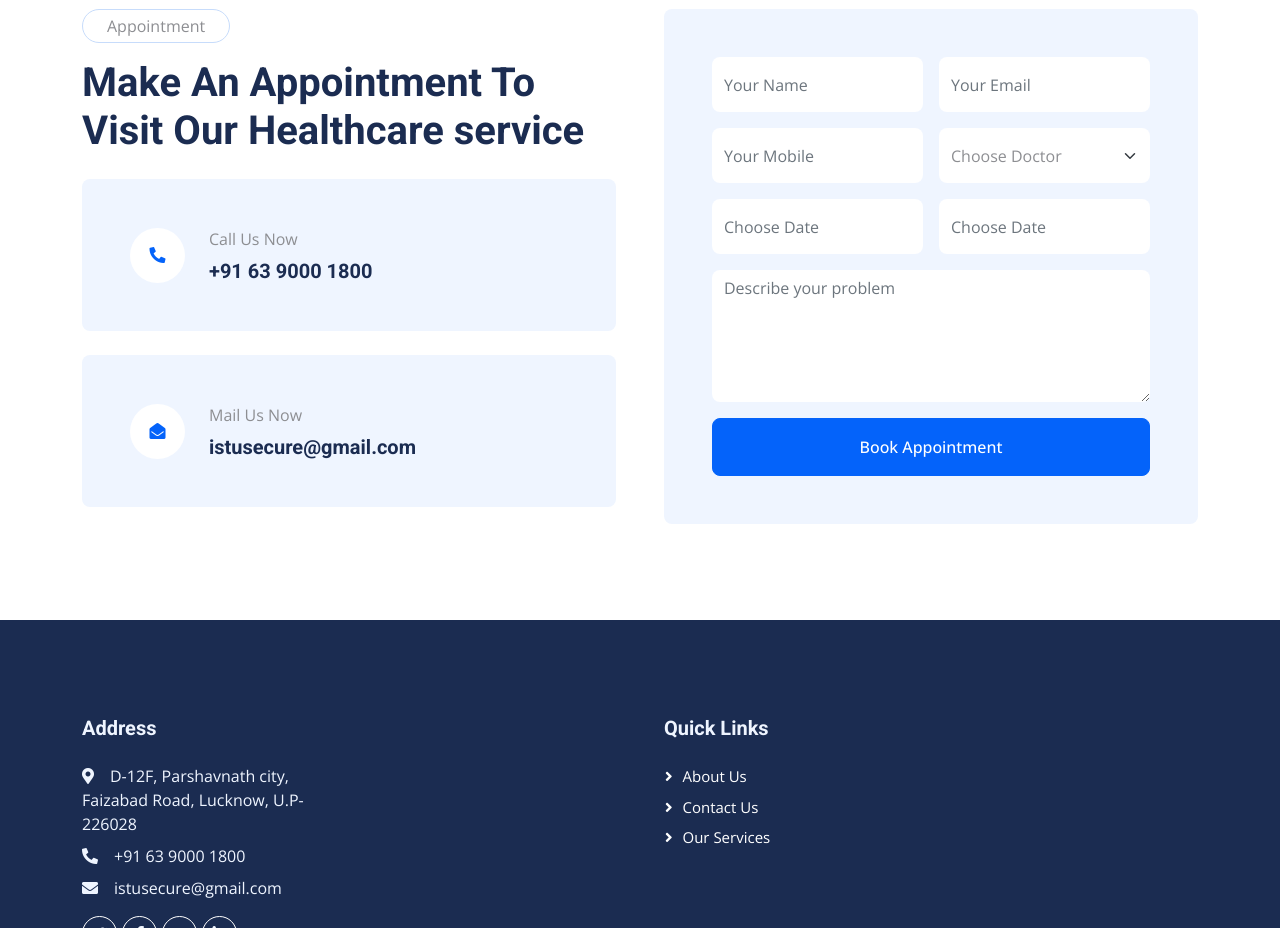
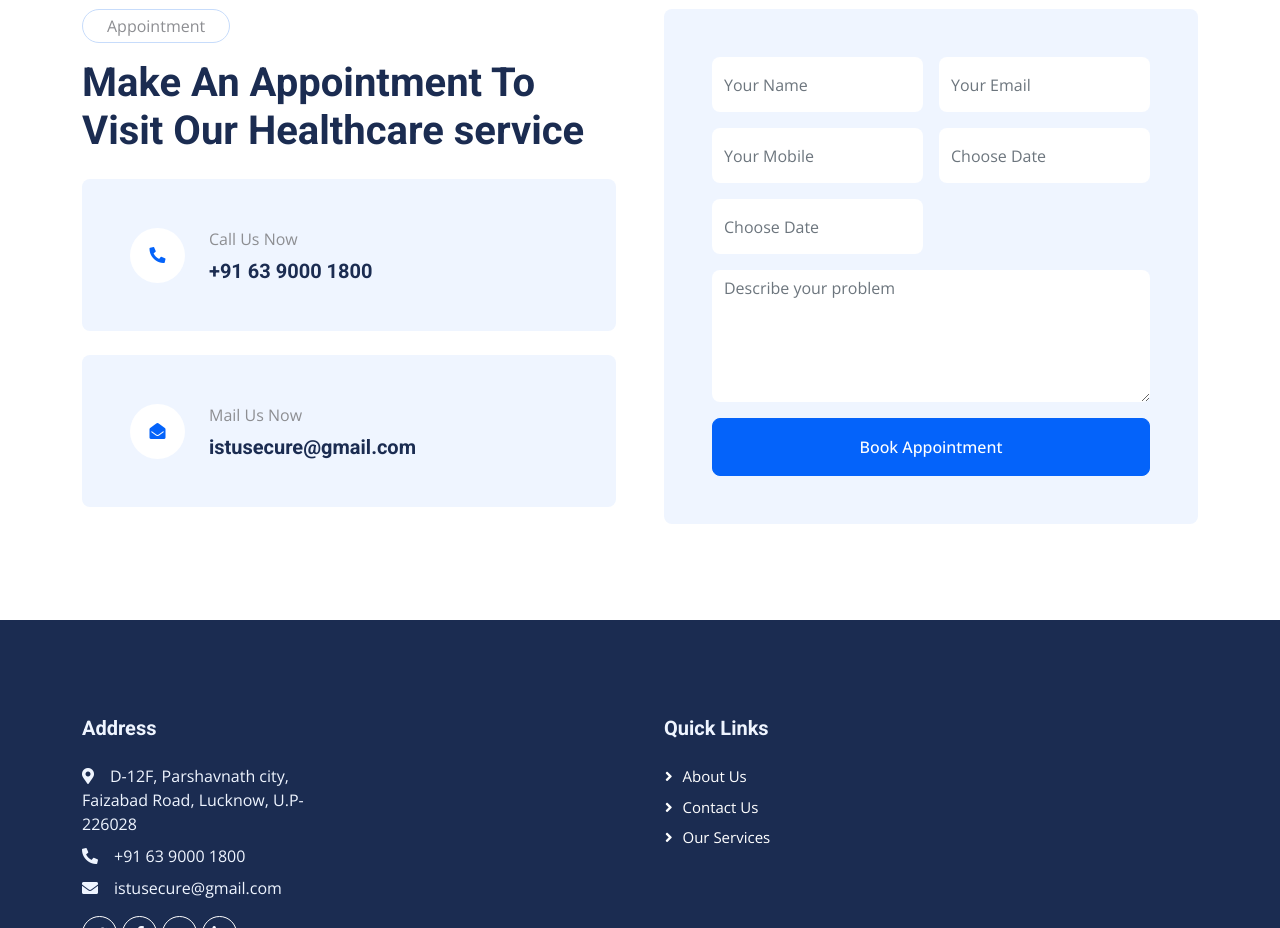
Before and after one commit to gyani0/stucare, a plain HTML site: page index.html in a window 1280 px wide. Shown: the part 2960-3888 px from the top of the page. Drawn offline with nearby package versions, Linux system fonts and the light colour scheme.

Commit message:
Update index.html

```diff
--- a/index.html
+++ b/index.html
@@ -452,14 +452,14 @@
                                 <div class="col-12 col-sm-6">
                                     <input type="text" class="form-control border-0" placeholder="Your Mobile" style="height: 55px;">
                                 </div>
-                                <div class="col-12 col-sm-6">
+                                <!--<div class="col-12 col-sm-6">
                                     <select class="form-select border-0" style="height: 55px;">
                                         <option selected>Choose Doctor</option>
                                         <option value="1">Doctor 1</option>
                                         <option value="2">Doctor 2</option>
                                         <option value="3">Doctor 3</option>
                                     </select>
-                                </div>
+                                </div>-->
                                 <div class="col-12 col-sm-6">
                                     <div class="date" id="date" data-target-input="nearest">
                                         <input type="text"
```
